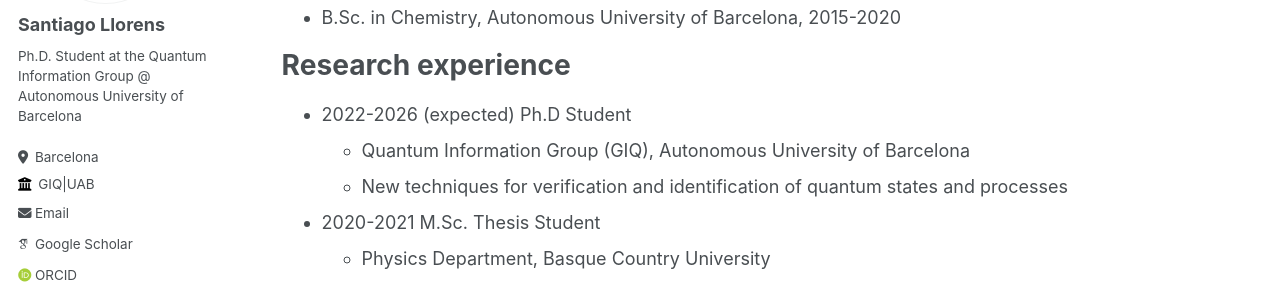
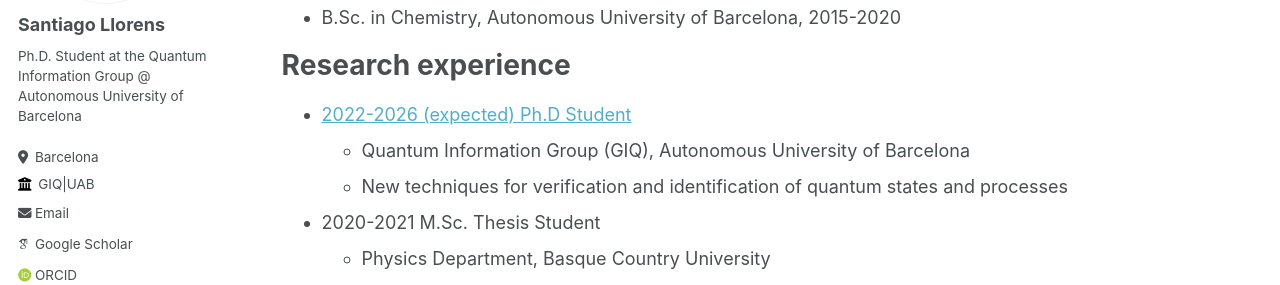
Before and after one commit to SantiagoLlorens/SantiagoLlorens.github.io, a Jekyll site: the page built from _pages/cv.md, in a window 1280 px wide. Shown: the part 331-616 px from the top of the page. Built offline with Jekyll 4.4.1, drawn with Linux system fonts in a browser that asks for light colours; some web fonts are replaced.

Commit message:
Update cv.md

```diff
--- a/_pages/cv.md
+++ b/_pages/cv.md
@@ -18,7 +18,7 @@ Education
 
 Research experience
 ======
-* 2022-2026 (expected) Ph.D Student
+* <a> 2022-2026 (expected) Ph.D Student</a>
   * Quantum Information Group (GIQ), Autonomous University of Barcelona
   * New techniques for verification and identification of quantum states and processes
 
```
